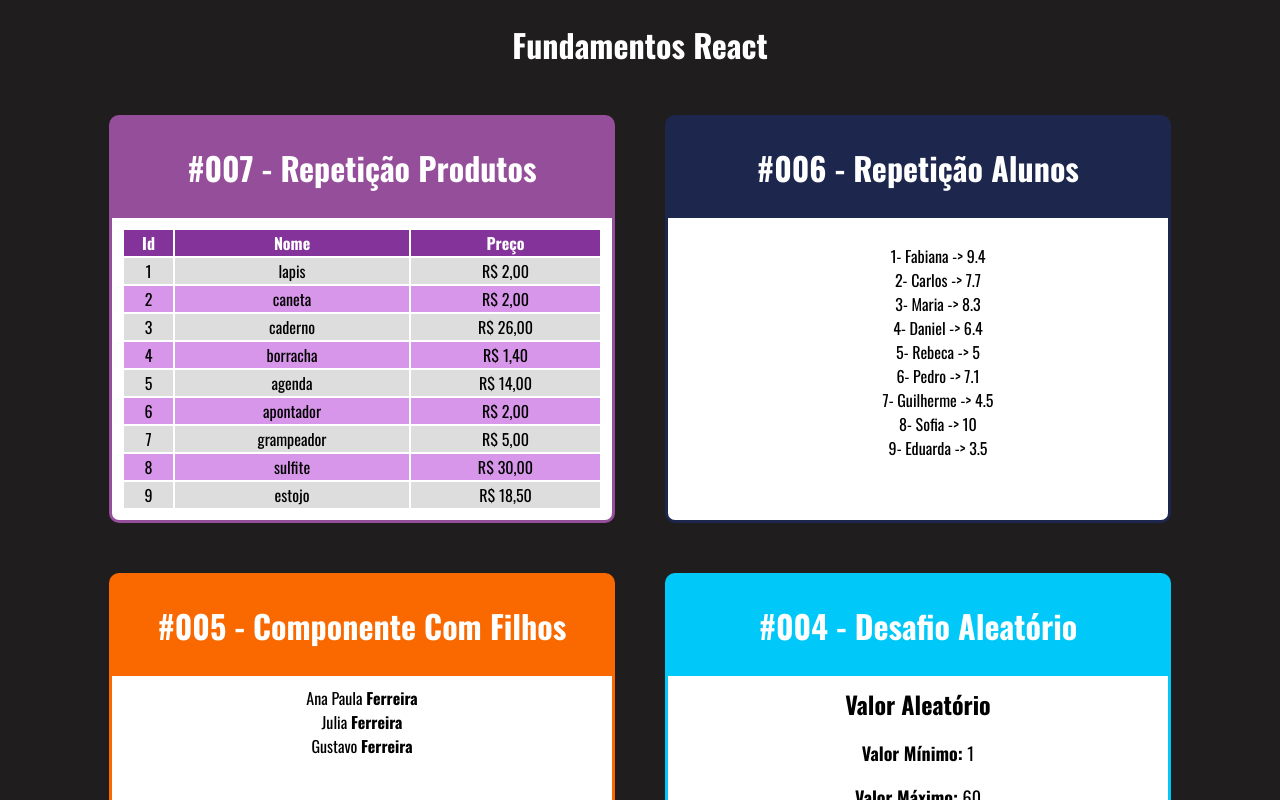
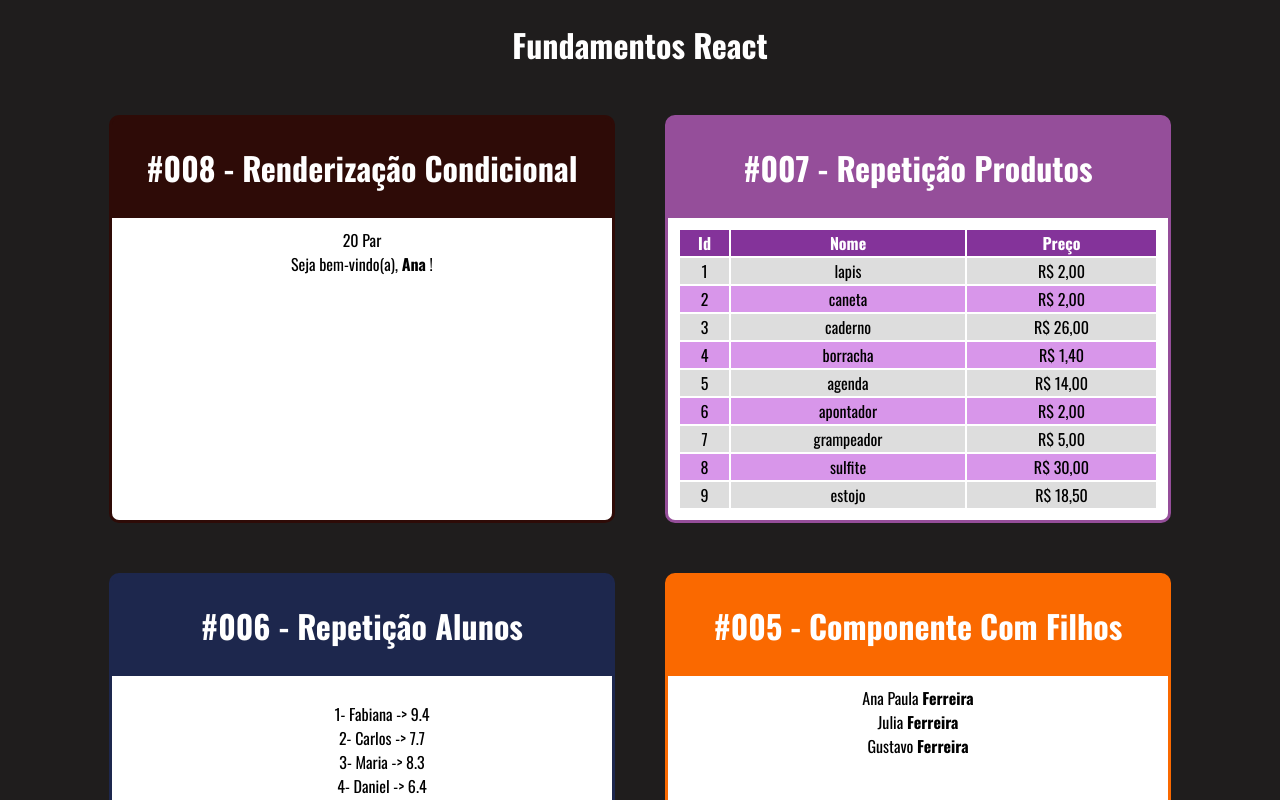
Before and after one commit to gabyreis28/fundamentos-reactJS, a React (Create React App) app: page / in a window 1280 px wide. Shown: the top 800 px of the page. Built offline with nearby package versions, Linux system fonts and the light colour scheme.

Commit message:
renderizacao condicional

```diff
--- a/src/App.jsx
+++ b/src/App.jsx
@@ -4,10 +4,12 @@ import PrimeiroComp from './components/basico/Primeiro'
 import ParametroComp from './components/basico/Parametro'
 import FragmentoComp from './components/basico/Fragmento'
 import FamiliaComp from './components/basico/Familia'
+import Aleatorio from './components/basico/Aleatorio'
 import FamiliaMembrosComp from './components/basico/FamiliaMembros'
 import ListaAlunosComp from './components/repeticao/ListaAlunos'
 import TabelaProdutosComp from './components/repeticao/TabelaProdutos'
-import Aleatorio from './components/basico/Aleatorio'
+import ParOuImparComp from './components/condicional/ParOuImpar'
+import UsuarioInfoComp from './components/condicional/UsuarioInfo'
 import Card from './components/layout/Card'
 import './App.css'
 
@@ -17,6 +19,11 @@ export default () => (
       Fundamentos React
     </h1>
       <div className="Cards">
+      <Card titulo="#008 - Renderização Condicional" color="#2e0b07">
+        <ParOuImparComp numero={ 20 } />
+        <UsuarioInfoComp usuario={{ nome: 'Ana' }} />
+        <UsuarioInfoComp usuario={{ email: 'Ana@email.com' }} />
+      </Card>
 
       <Card titulo="#007 - Repetição Produtos" color="#954e9a">
         <TabelaProdutosComp/>
--- /dev/null
+++ b/src/components/condicional/ParOuImpar.jsx
@@ -0,0 +1,14 @@
+import React from "react";
+
+export default props => {
+  const isPar = props.numero % 2 === 0
+  return (
+    <div>
+       { props.numero }
+       { isPar ?
+        <span> Par </span> :
+        <span> Impar </span>
+      }
+    </div>
+  )
+}
--- /dev/null
+++ b/src/components/condicional/UsuarioInfo.jsx
@@ -0,0 +1,13 @@
+import React from "react";
+import If from './if'
+
+export default props => {
+  const usuario = props.usuario || {}
+  return (
+    <div>
+      <If validacao = { usuario && usuario.nome }>
+      Seja bem-vindo(a), <strong>{ usuario.nome }</strong> !
+      </If>
+    </div>
+  )
+}
--- /dev/null
+++ b/src/components/condicional/if.js
@@ -0,0 +1,7 @@
+export default props => {
+  if(props.validacao) {
+    return props.children
+  }else {
+    return false
+  }
+}
--- a/src/components/repeticao/TabelaProdutos.jsx
+++ b/src/components/repeticao/TabelaProdutos.jsx
@@ -7,7 +7,7 @@ export default props => {
   function getLinhas(){
     return produtos.map((produto, i) =>{
      return (
-       <tr key = { produto.id } className = { i % 2 == 0 ? 'Par' : 'Impar' }>
+       <tr key = { produto.id } className = { i % 2 === 0 ? 'Par' : 'Impar' }>
          <td>{ produto.id }</td>
          <td>{ produto.produto }</td>
          <td>R$ { produto.preco.toFixed(2).replace('.' , ',')}</td>
```
